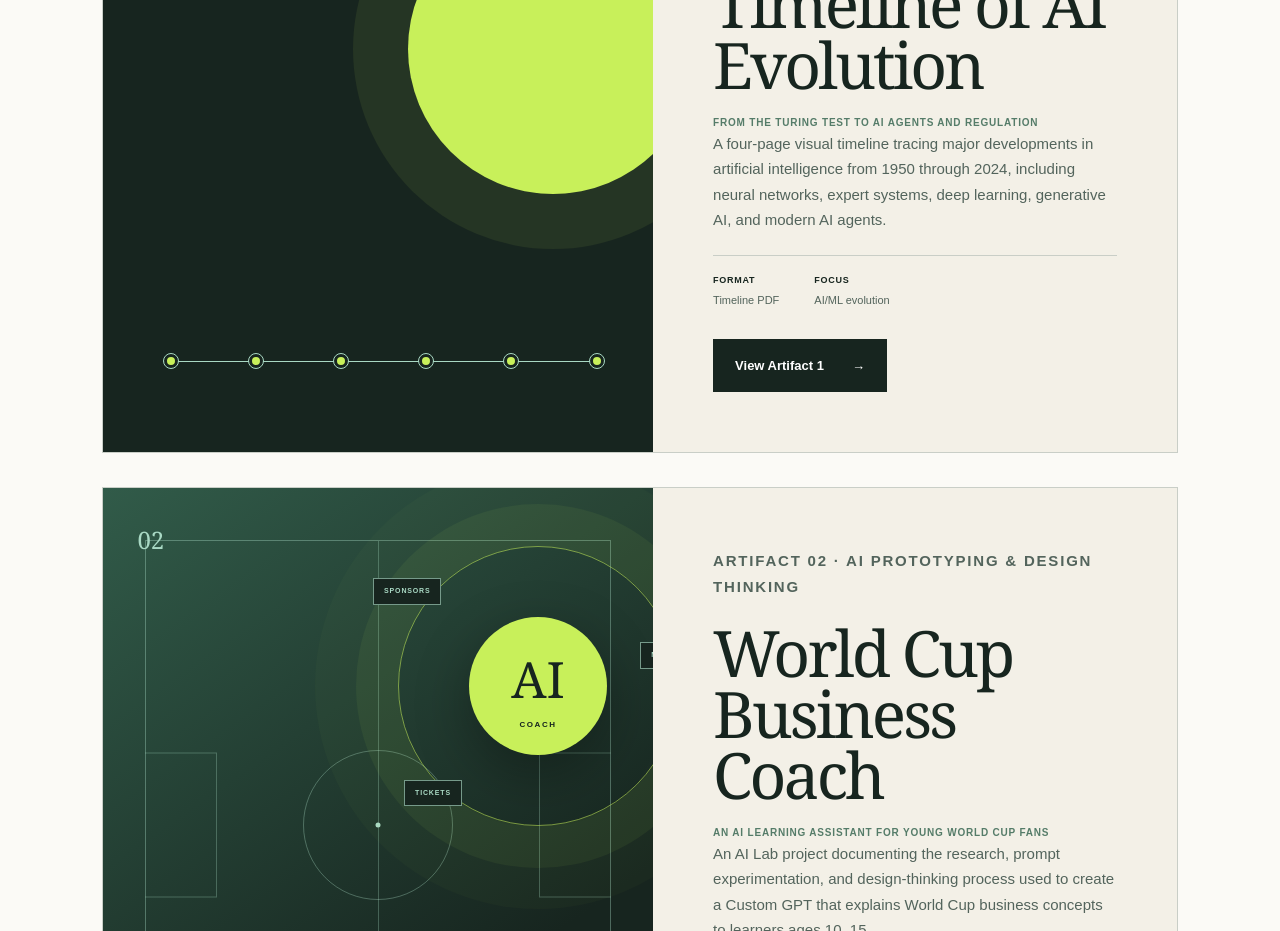
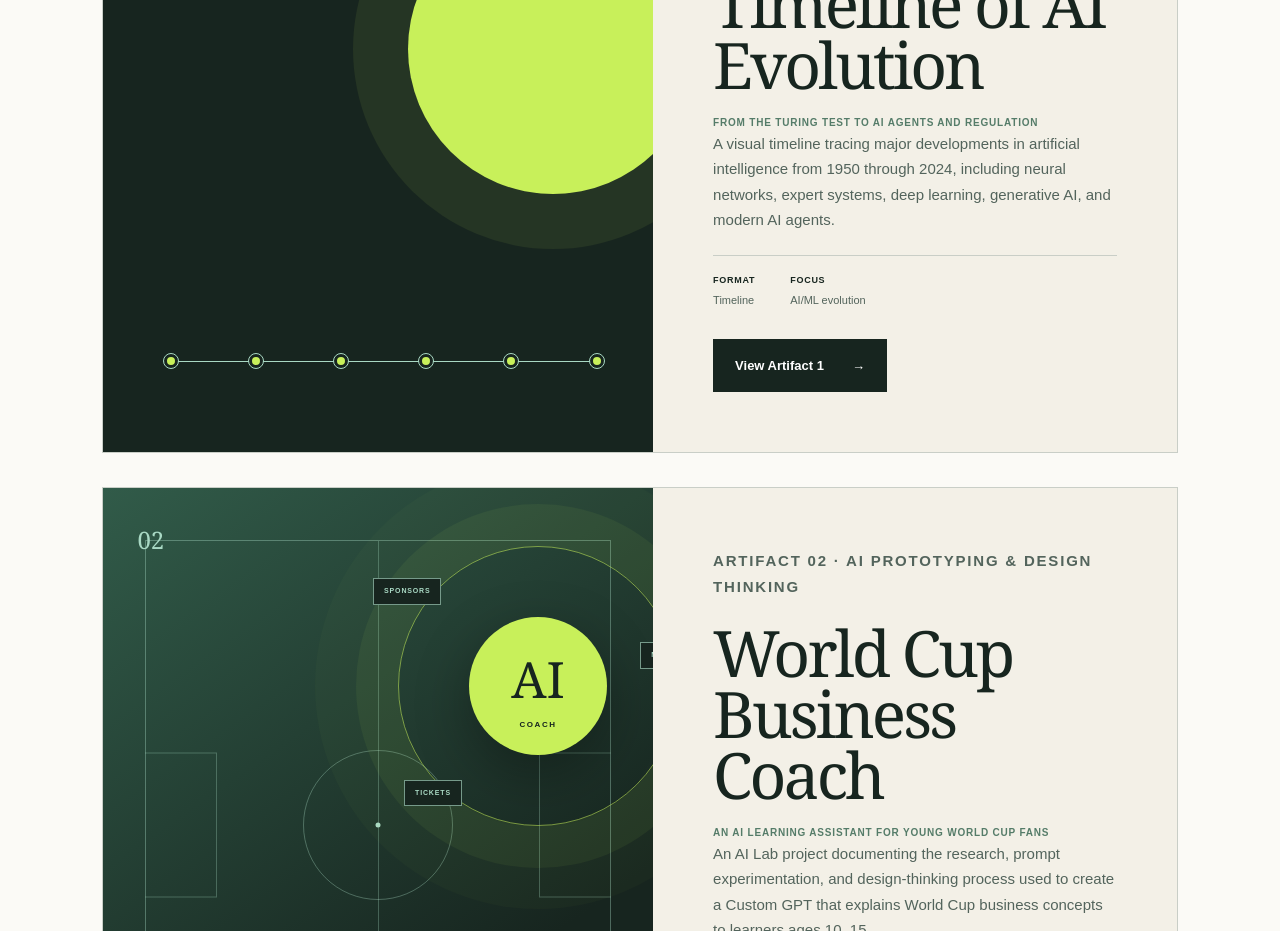
Before and after one commit to Hari-Murugan-Ravindran/portfolio, a Next.js app: page / in a window 1280 px wide. Shown: the part 1840-2771 px from the top of the page. Built offline with nearby package versions, Linux system fonts and the light colour scheme.

Commit message:
Simplify timeline artifact wording

```diff
--- a/app/data/artifacts.ts
+++ b/app/data/artifacts.ts
@@ -6,8 +6,8 @@ export const artifacts: ArtifactCardData[] = [
     category: "Research & communication",
     title: "Timeline of AI Evolution",
     subtitle: "From the Turing Test to AI agents and regulation",
-    description: "A four-page visual timeline tracing major developments in artificial intelligence from 1950 through 2024, including neural networks, expert systems, deep learning, generative AI, and modern AI agents.",
-    format: "Timeline PDF",
+    description: "A visual timeline tracing major developments in artificial intelligence from 1950 through 2024, including neural networks, expert systems, deep learning, generative AI, and modern AI agents.",
+    format: "Timeline",
     focus: "AI/ML evolution",
     href: "/artifacts/ai-ml-timeline",
     buttonLabel: "View Artifact 1",
```
